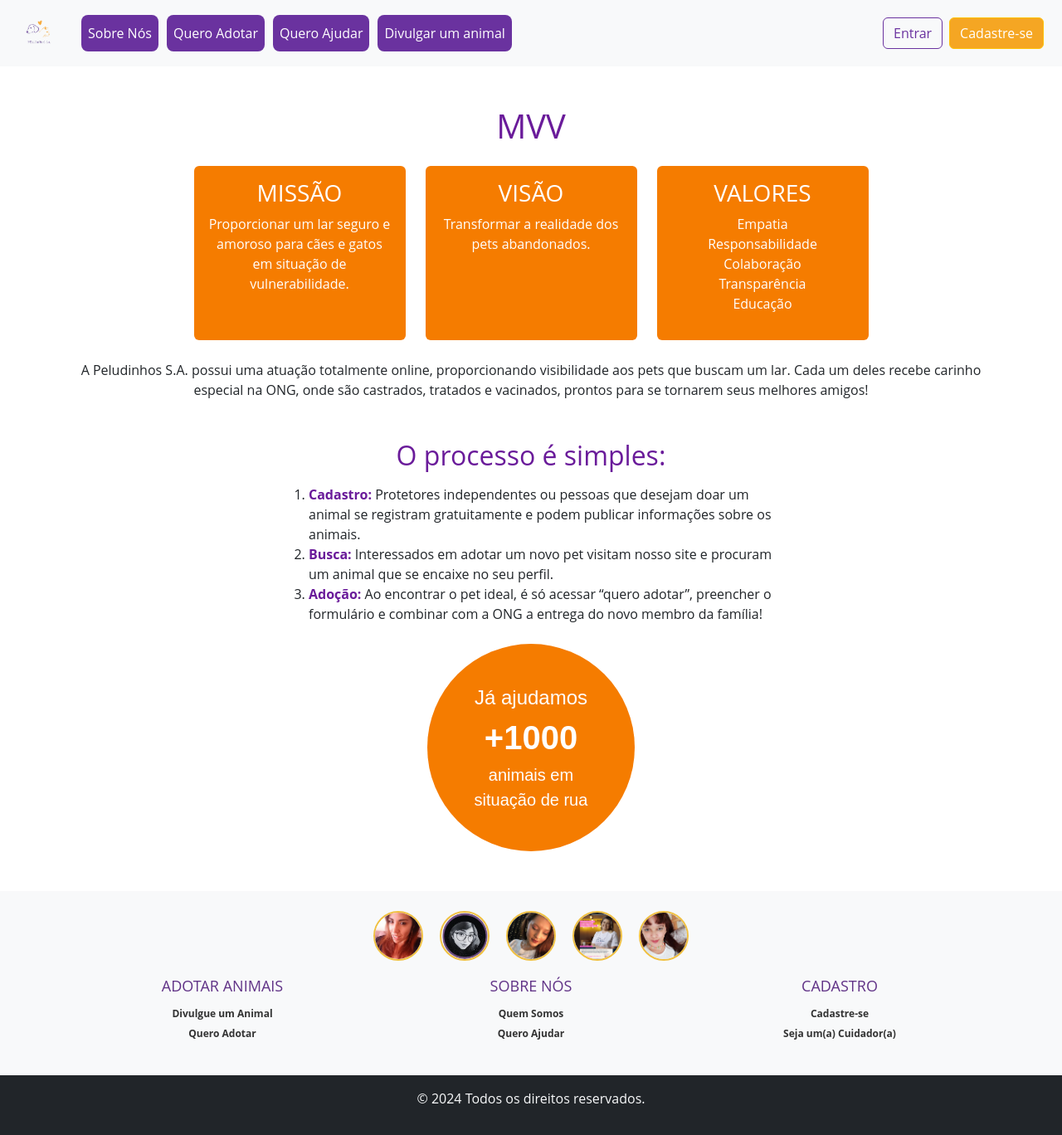
After one commit to liviaboscolo/ProjetoFinal_SquadSarahGilbert, a Django app: page /sobre-nos in a window 1280 px wide. The commit adds this page. Shown: the whole page at 83% size. Run offline with Django 4.2, Linux system fonts and the light colour scheme.

Commit message:
Inclusão dos arquivos html e css de quero_ajudar e sobre_nos, inclusão de 2 imagens na pasta static/images, pequena alteração no arquivo base.html

```diff
--- a/projeto_abrigo_animal/animais/templates/base.html
+++ b/projeto_abrigo_animal/animais/templates/base.html
@@ -8,6 +8,9 @@
     <title>PELUDINHOS S.A</title>
     <link href="https://cdn.jsdelivr.net/npm/bootstrap@5.3.0/dist/css/bootstrap.min.css" rel="stylesheet">
     <link rel="stylesheet" href="{% static 'css/styles.css' %}">
+
+      <!-- Bloco opcional para estilos específicos de cada página -->
+      {% block extra_css %}{% endblock %} <!--Livia: adicionei esse-->
 </head>
 <body>
     <style>
--- /dev/null
+++ b/projeto_abrigo_animal/animais/templates/sobre_nos.html
@@ -0,0 +1,52 @@
+{% extends 'base.html' %}
+{% load static %}
+
+{% block extra_css %}
+<link rel="stylesheet" href="{% static 'css/sobre_nos.css' %}">
+{% endblock %}
+
+{% block content %}
+<div class="container text-center my-5">
+    <h1 class="text-primary">MVV</h1>
+
+    <div class="row justify-content-center my-4">
+        <div class="col-md-3">
+            <div class="p-3 bg-warning text-white rounded h-100">
+                <h3>MISSÃO</h3>
+                <p>Proporcionar um lar seguro e amoroso para cães e gatos em situação de vulnerabilidade.</p>
+            </div>
+        </div>
+        <div class="col-md-3">
+            <div class="p-3 bg-warning text-white rounded h-100">
+                <h3>VISÃO</h3>
+                <p>Transformar a realidade dos pets abandonados.</p>
+            </div>
+        </div>
+        <div class="col-md-3">
+            <div class="p-3 bg-warning text-white rounded h-100">
+                <h3>VALORES</h3>
+                <p>Empatia <br> Responsabilidade <br> Colaboração <br> Transparência <br> Educação</p>
+            </div>
+        </div>
+    </div>
+
+    <p>A Peludinhos S.A. possui uma atuação totalmente online, proporcionando visibilidade aos pets que buscam um lar. Cada um deles recebe carinho especial na ONG, onde são castrados, tratados e vacinados, prontos para se tornarem seus melhores amigos!</p>
+
+    <h2 class="text-primary mt-5">O processo é simples:</h2>
+    <div class="text-left my-3">
+        <ol class="text-start mx-auto" style="max-width: 600px;">
+            <li><span class="text-primary">Cadastro:</span> Protetores independentes ou pessoas que desejam doar um animal se registram gratuitamente e podem publicar informações sobre os animais.</li>
+            <li><span class="text-primary">Busca:</span> Interessados em adotar um novo pet visitam nosso site e procuram um animal que se encaixe no seu perfil.</li>
+            <li><span class="text-primary">Adoção:</span> Ao encontrar o pet ideal, é só acessar “quero adotar”, preencher o formulário e combinar com a ONG a entrega do novo membro da família!</li>
+        </ol>
+    </div>
+
+    <div class="circle-container my-4">
+        <div class="rounded-circle bg-warning text-white p-5">
+            <div class="fs-4">Já ajudamos</div>
+            <div class="fs-1 fw-bold">+1000</div>
+            <div class="fs-5">animais em situação de rua</div>
+        </div>
+    </div>
+</div>
+{% endblock %}
--- /dev/null
+++ b/projeto_abrigo_animal/static/css/sobre_nos.css
@@ -0,0 +1,41 @@
+.text-primary {
+    color: #6A1B9A !important;
+}
+
+.bg-warning {
+    background-color: #F57C00 !important;
+}
+
+.circle-container .rounded-circle {
+    width: 250px;
+    height: 250px;
+    display: flex;
+    flex-direction: column;
+    justify-content: center;
+    align-items: center;
+    margin: 0 auto;
+    font-family: Arial, sans-serif;
+    font-size: 16px;
+}
+
+ol li span {
+    font-weight: bold;
+}
+
+columns-container {
+    display: flex;
+    justify-content: space-between;
+
+}
+.column {
+    flex: 1;
+    margin: 10px;
+    min-width: 200px;
+}
+
+.column-content {
+    display: flex;
+    flex-direction: column;
+    justify-content: center;
+    height: 100%;
+}
```
Also changed, not shown: projeto_abrigo_animal/animais/templates/quero_ajudar.html (added, +52 -0 lines), projeto_abrigo_animal/static/css/quero_ajudar.css (added, +31 -0 lines), projeto_abrigo_animal/static/images/cat7.png (added), projeto_abrigo_animal/static/images/golden.png (added).
